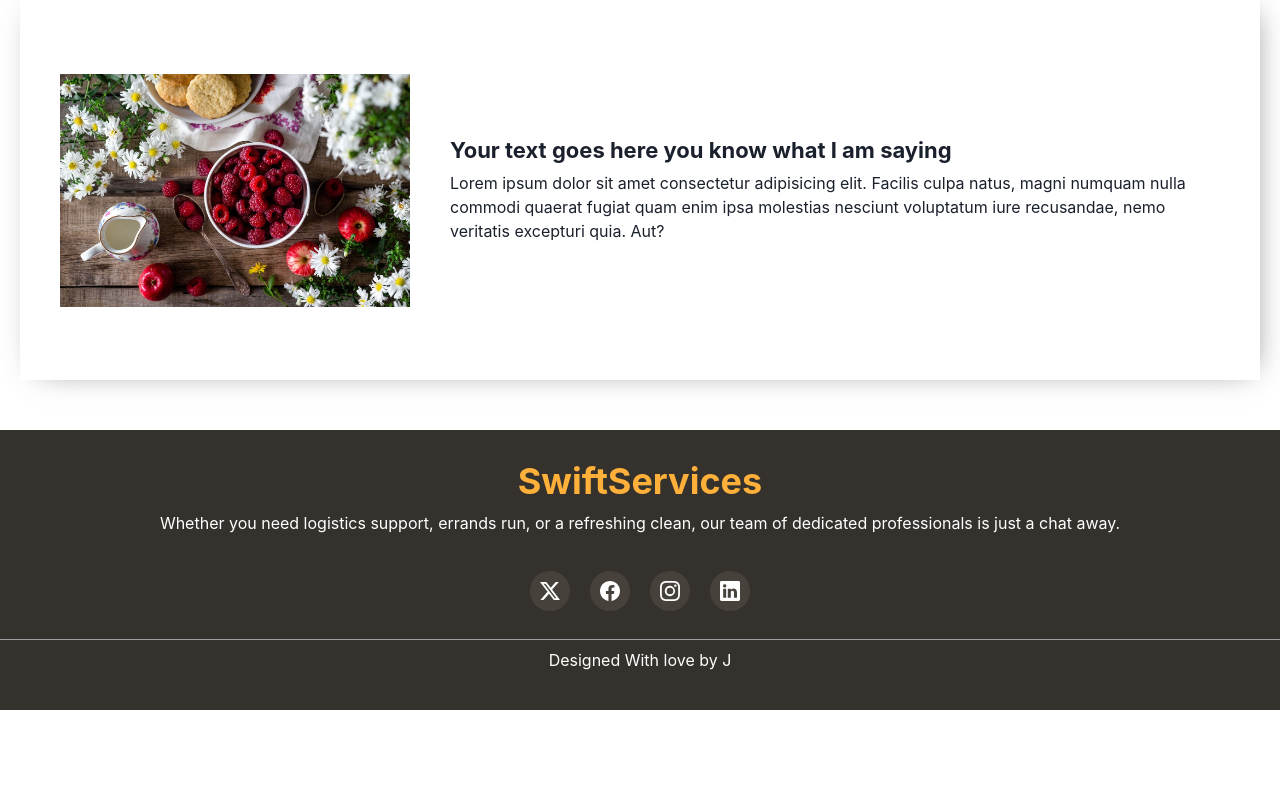
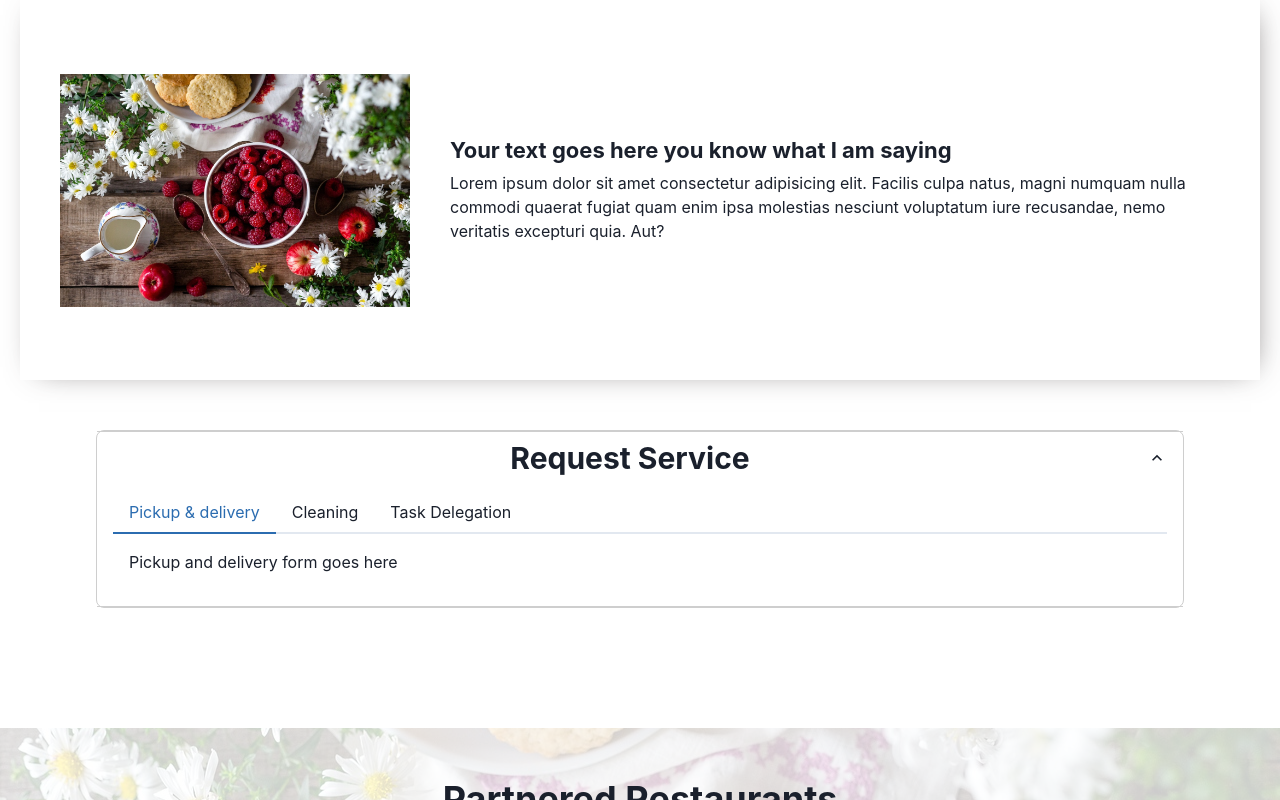
Before and after one commit to jahrulezfrancis/swift-service-frontend, a React (Vite) app: page / in a window 1280 px wide. Shown: the part 1193-1993 px from the top of the page. Before the commit the page ends 1903 px from the top, so only its background shows below. Built offline with nearby package versions, Linux system fonts and the light colour scheme.

Commit message:
Adding homepage content

```diff
--- a/src/Components/Pages/Home/HomePage.tsx
+++ b/src/Components/Pages/Home/HomePage.tsx
@@ -1,18 +1,97 @@
-import { Box, Heading, Stack } from "@chakra-ui/react";
+import { Box, Heading, Stack, Flex, Tabs, TabList, Tab, HStack, TabPanel, TabPanels, Accordion, AccordionIcon, AccordionButton, AccordionItem, AccordionPanel, Spacer, Text, Icon, } from "@chakra-ui/react";
 import HeroSlider from "../../Sections/Slider/HeroSlider";
 import ServiceCard from "../../Reuseables/Cards/ServiceCard";
+import RestaurantsCard from "../../Reuseables/Cards/FoodMenuCard";
+import { BsCartPlusFill } from "react-icons/bs";
+import ListItemComp from "../../Sections/listItems";
+import DemoPic from "../../../assets/raspberries.jpg"
+
 
 export default function Homepage() {
     return (
-        <Box>
+        <Box backgroundImage={DemoPic}
+            backgroundSize="cover"
+            backgroundPosition="center"
+            backgroundAttachment="fixed"
+            minW="98vw"
+            minHeight="100vh"
+        >
+            <Box backgroundColor="rgba(255, 255, 255, 0.8)">
                 <HeroSlider />
-            <section>
+                <section style={{ background: "white" }}>
+                    <Box bg="white">
                         <Heading padding="50px 0px" textAlign="center" color="#FFB03B">Services</Heading>
                         <Stack margin="50px 20px" gap={10}>
                             <ServiceCard />
                             <ServiceCard />
                         </Stack>
+                    </Box>
                 </section>
+                <section style={{ background: "white", marginTop: "-50px" }}>
+                    <Box p="50px 0px 20px 0px" bg="white">
+                        <Flex align="center" justify='center'>
+                            <Accordion borderRadius={8} border="1px #CECECE solid" w="85vw" defaultIndex={[0]} allowMultiple>
+                                <AccordionItem>
+                                    <h2>
+                                        <AccordionButton>
+                                            <Box flex='1' textAlign='center'>
+                                                <Heading textAlign="center" fontSize={30}>Request Service</Heading>
+                                            </Box>
+                                            <AccordionIcon />
+                                        </AccordionButton>
+                                    </h2>
+                                    <AccordionPanel pb={4}>
+                                        <Tabs>
+                                            <TabList>
+                                                <Tab>Pickup & delivery</Tab>
+                                                <Tab>Cleaning</Tab>
+                                                <Tab>Task Delegation</Tab>
+                                            </TabList>
+                                            <TabPanels>
+                                                <TabPanel>
+                                                    Pickup and delivery form goes here
+                                                </TabPanel>
+                                                <TabPanel>
+                                                    <p>Coming Soon!</p>
+                                                </TabPanel>
+                                                <TabPanel>
+                                                    <p>Coming Soon!</p>
+                                                </TabPanel>
+                                            </TabPanels>
+                                        </Tabs>
+                                    </AccordionPanel>
+                                </AccordionItem>
+                            </Accordion>
+                        </Flex>
+                    </Box>
+                </section>
+                <Spacer bg="white" height={100} />
+
+                <section>
+                    <Box padding="50px 0px">
+                        <Box>
+                            <Heading textAlign="center">Partnered Restaurants</Heading>
+                            <Text textAlign="center">Browse and order spetacular dishes from certified Restaurants</Text>
+                        </Box>
+                        <HStack p={10} gap={10} justify="center">
+                            <RestaurantsCard imageUrl="/src/assets/raspberries.jpg" menuLink="/market" />
+                            <RestaurantsCard imageUrl="/src/assets/raspberries.jpg" menuLink="/market" />
+                            <RestaurantsCard imageUrl="/src/assets/raspberries.jpg" menuLink="/market" />
+                        </HStack>
+                    </Box>
+                </section>
+
+                <section>
+                    <Box p="20px 0px" bg="white">
+                        <HStack align="start" justify='space-evenly' wrap="wrap">
+                            <ListItemComp icon={<Icon as={BsCartPlusFill} />} lineOne="No. 7, yelwa Bauchi" heading="Location" />
+                            <ListItemComp icon={<Icon as={BsCartPlusFill} />} lineOne="Saturday - Sunday" lineTwo="6:00 AM - 6:00 PM" heading="Open Hours" />
+                            <ListItemComp icon={<Icon as={BsCartPlusFill} />} lineOne="help@swiftservice.com - Sunday" lineTwo="contact@swiftservice.com" heading="Email" />
+                            <ListItemComp icon={<Icon as={BsCartPlusFill} />} lineOne="+2349024551324" lineTwo="+2348067884638" heading="Call" />
+                        </HStack>
+                    </Box>
+                </section>
+            </Box>
         </Box>
     )
 }
```
Lines whose indentation alone changed are shown as unchanged.
